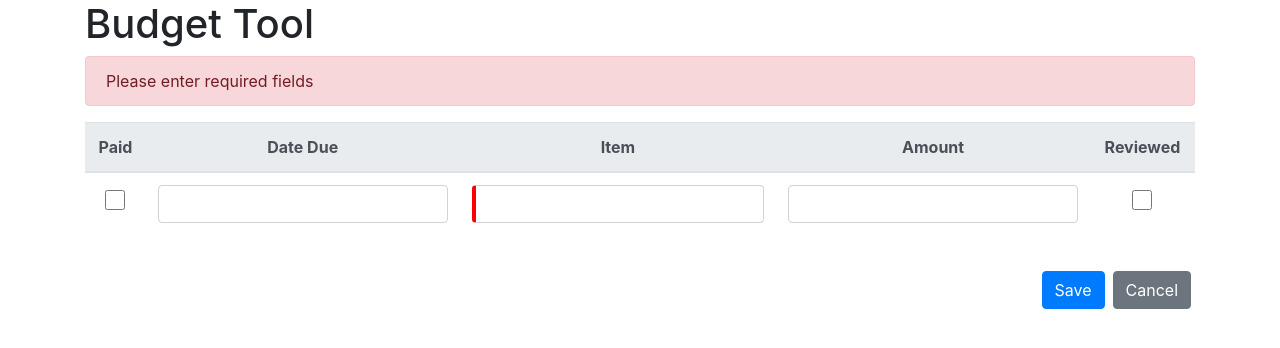
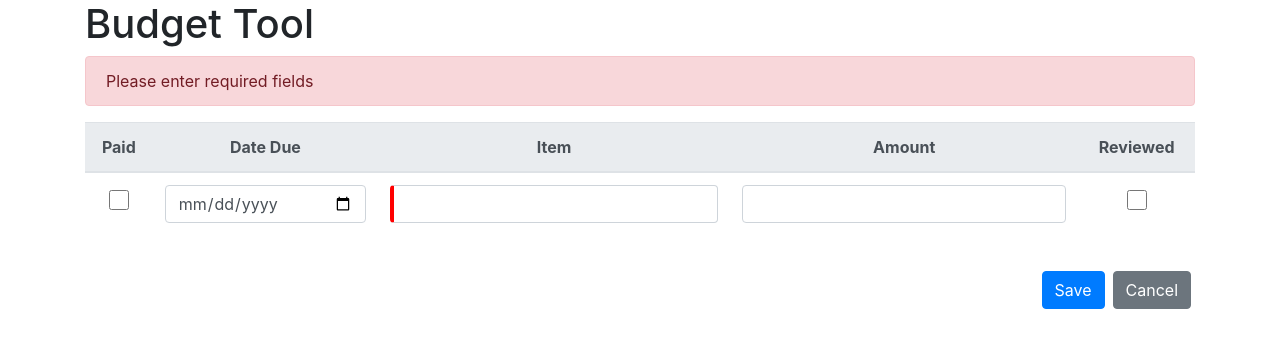
Before and after one commit to kdk321/budget-tool-app, an Angular app: page /budget-item/1 in a window 1280 px wide. Shown: the top 348 px of the page. Built offline with nearby package versions, Linux system fonts and the light colour scheme.

Commit message:
Changed type on Date due field to date

```diff
--- a/src/app/budget-item/budget-item.component.html
+++ b/src/app/budget-item/budget-item.component.html
@@ -20,7 +20,7 @@
                     </td>
                     <td>
                         <div class="form-group">
-                            <input type="text" [(ngModel)]="budgetItem.dateDue" class="form-control" name="dateDue">
+                            <input type="date" [(ngModel)]="budgetItem.dateDue" class="form-control" name="dateDue">
                         </div>
                     </td>
                     <td>
```
